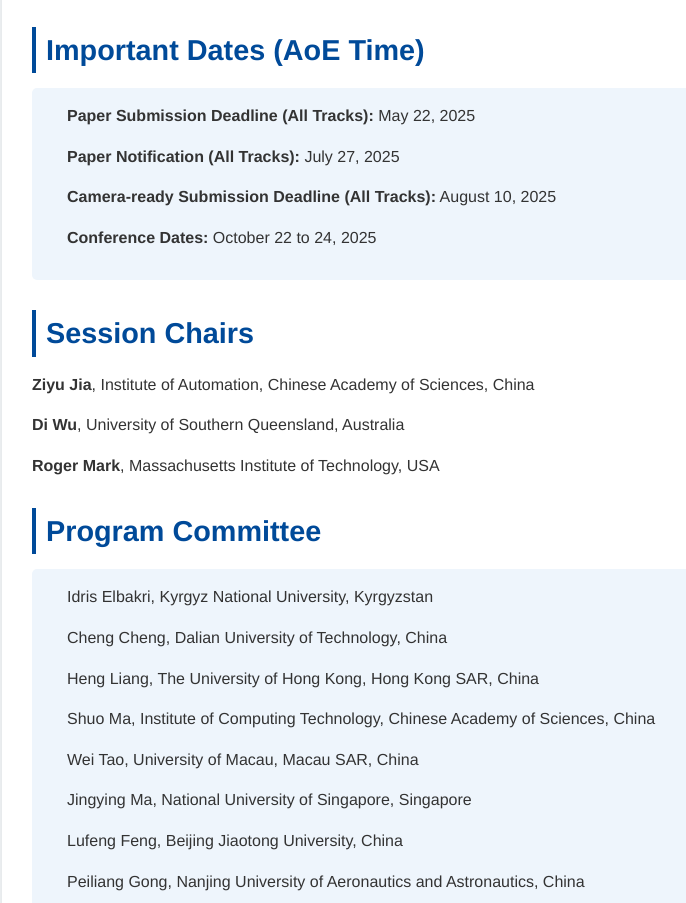
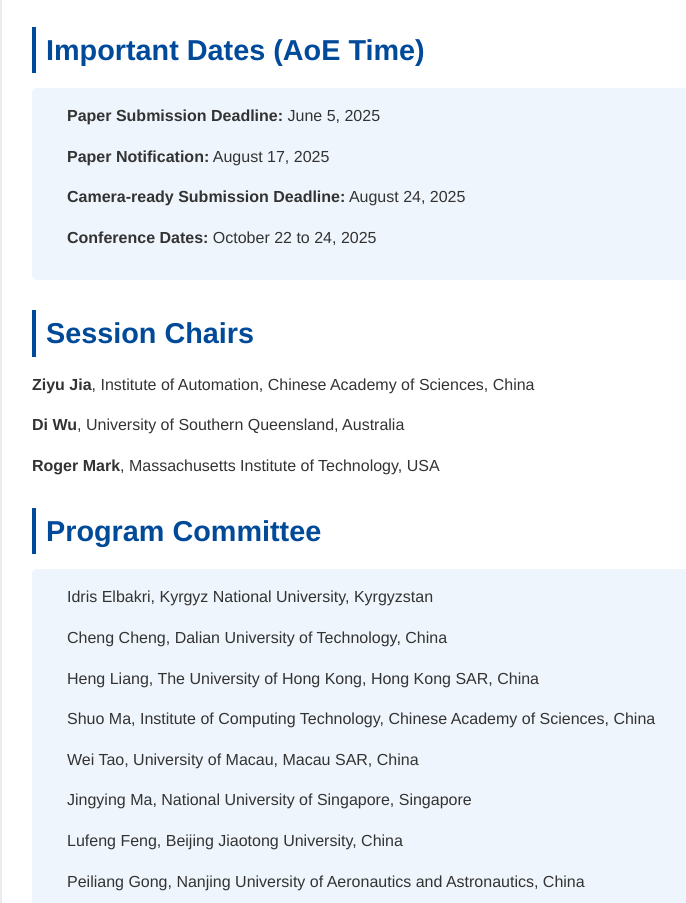
Before and after one commit to hairongChenDavid/adma25_special, a plain HTML site: page index.html in a window 1280 px wide. Shown: the part 2042-2945 px from the top of the page, without its empty margins (128-814 px from the left). Drawn offline with Linux system fonts and the light colour scheme.

Commit message:
Update index.html

```diff
--- a/index.html
+++ b/index.html
@@ -202,9 +202,9 @@
       <h2>Important Dates (AoE Time)</h2>
       <div class="dates">
         <ul>
-          <li><strong>Paper Submission Deadline (All Tracks):</strong> May 22, 2025</li>
-          <li><strong>Paper Notification (All Tracks):</strong> July 27, 2025</li>
-          <li><strong>Camera-ready Submission Deadline (All Tracks):</strong> August 10, 2025</li>
+          <li><strong>Paper Submission Deadline:</strong> June 5, 2025</li>
+          <li><strong>Paper Notification:</strong> August 17, 2025</li>
+          <li><strong>Camera-ready Submission Deadline:</strong> August 24, 2025</li>
           <li><strong>Conference Dates:</strong> October 22 to 24, 2025</li>
         </ul>
       </div>
```
